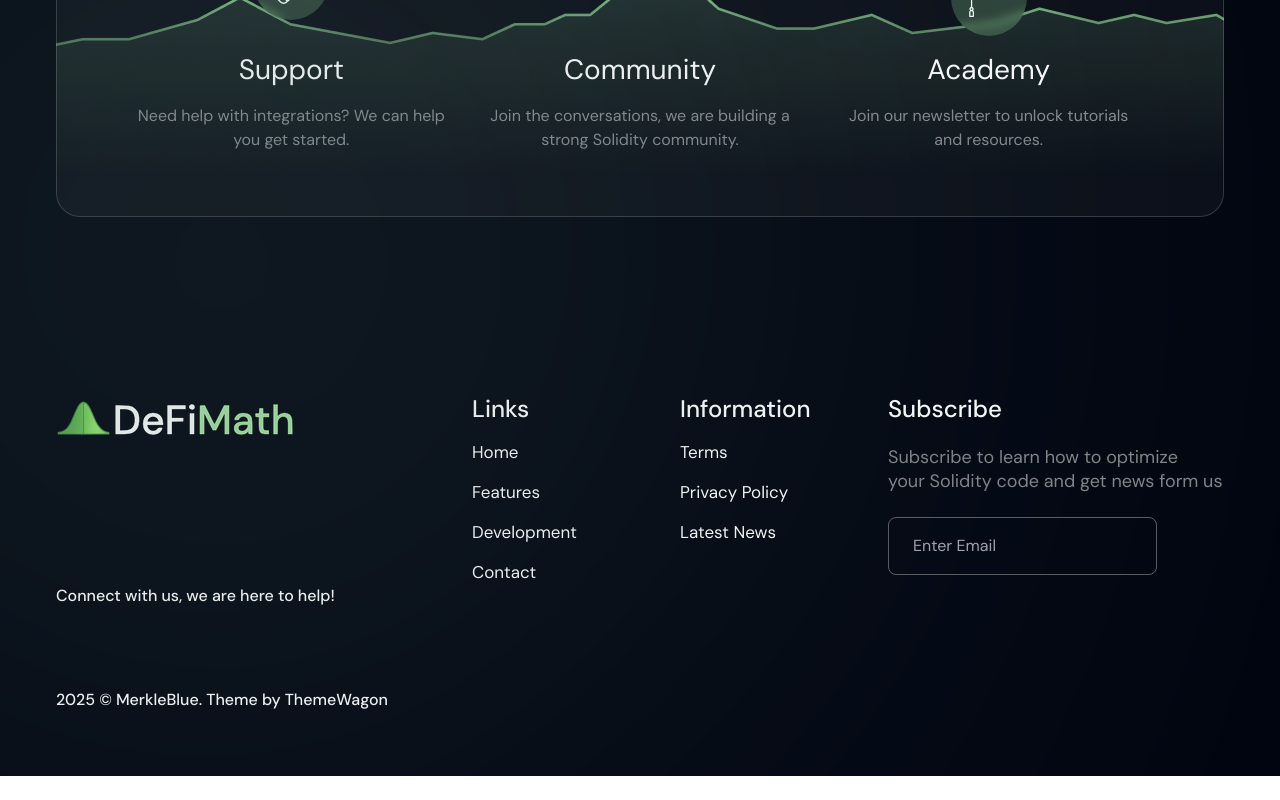
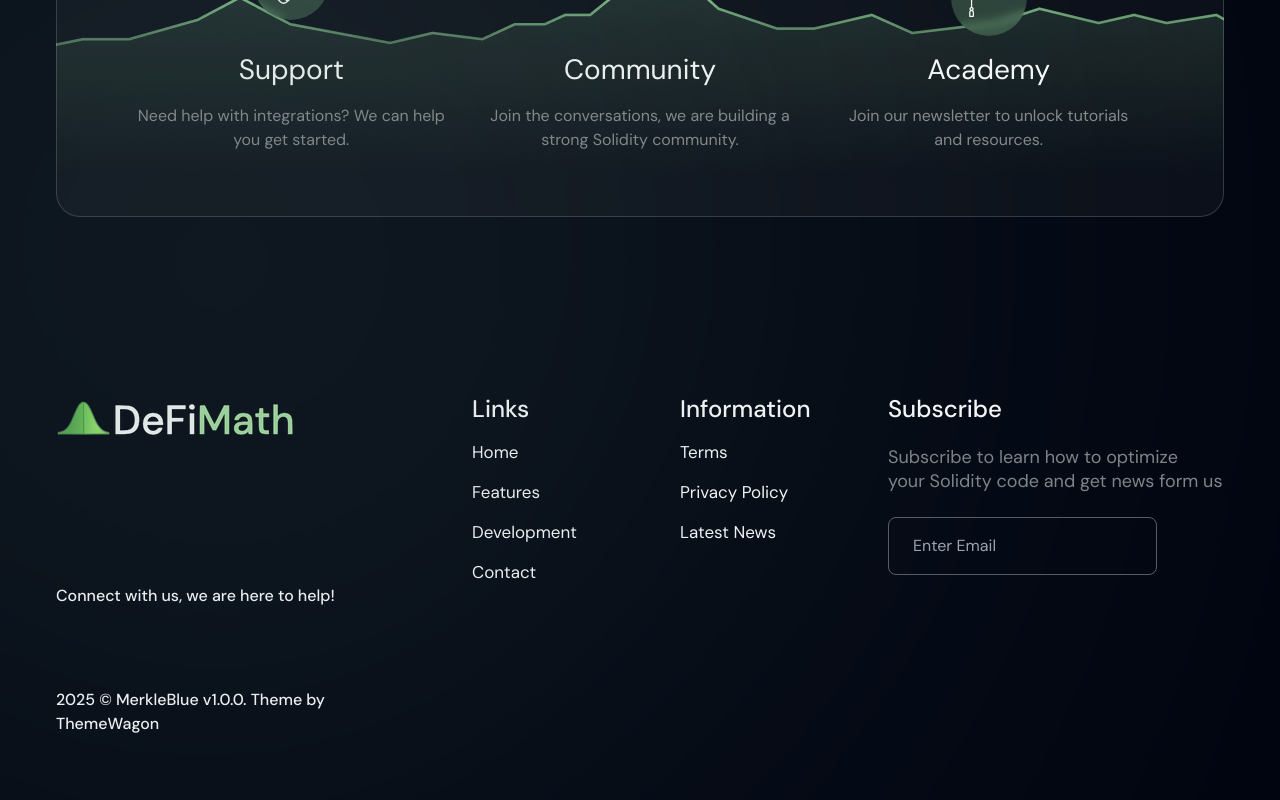
Before and after one commit to MerkleBlue/defimath-website, a Next.js app: page / in a window 1280 px wide. Shown: the part 3172-3972 px from the top of the page. Before the commit the page ends 3948 px from the top, so only its background shows below. Built offline with nearby package versions, Linux system fonts and the light colour scheme; some icons are missing.

Commit message:
new build

```diff
--- a/src/components/Layout/Footer/index.tsx
+++ b/src/components/Layout/Footer/index.tsx
@@ -43,7 +43,7 @@ const Footer: FC = () => {
               Connect with us, we are here to help!
             </h3>
             <h3 className="text-white text-20 font-medium sm:mt-20 mt-12">
-              2025 &copy; <a href="https://merkleblue.com" target="_blank">MerkleBlue</a>. Theme by <a href="https://themewagon.com" target="_blank">ThemeWagon</a>
+              2025 &copy; <a href="https://merkleblue.com" target="_blank">MerkleBlue v1.0.0</a>. Theme by <a href="https://themewagon.com" target="_blank">ThemeWagon</a>
             </h3>
 
           </div>
```
Also changed, not shown: 11 other files (tests, documents, lock files or other folders).
